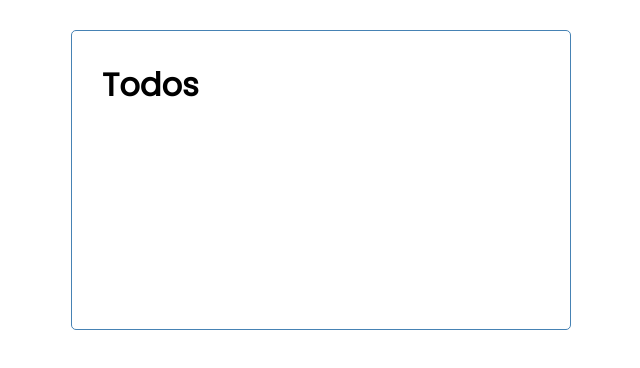
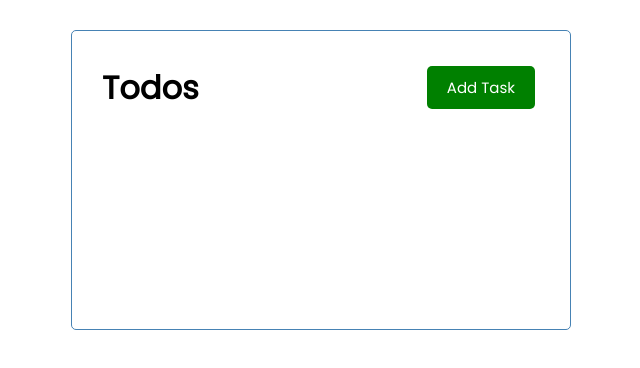
Before and after one commit to akijakya/todos-vue, a Vue app: page / in a window 1280 px wide. Shown: the top 368 px of the page, without its empty margins (319-959 px from the left). Built offline with nearby package versions, Linux system fonts and the light colour scheme.

Commit message:
Add button component

```diff
--- /dev/null
+++ b/src/components/Button.vue
@@ -0,0 +1,18 @@
+<template>
+    <button @click="onClick()" :style="{background: color}" class="btn">{{text}}</button>
+</template>
+
+<script>
+export default {
+    name: "Button",
+    props: {
+        text: String,
+        color: String
+    },
+    methods: {
+        onClick() {
+            console.log('click')
+        }
+    }
+}
+</script>
--- a/src/components/Header.vue
+++ b/src/components/Header.vue
@@ -1,15 +1,21 @@
 <template>
     <header>
         <h1>{{title}}</h1>
+        <Button text="Add Task" color="green"/>
     </header>
 </template>
 
 <script>
+import Button from './Button'
+
 export default {
     name: 'Header',
     props: {
         title: String,
     },
+    components: {
+        Button,
+    }
 }
 </script>
 
```
